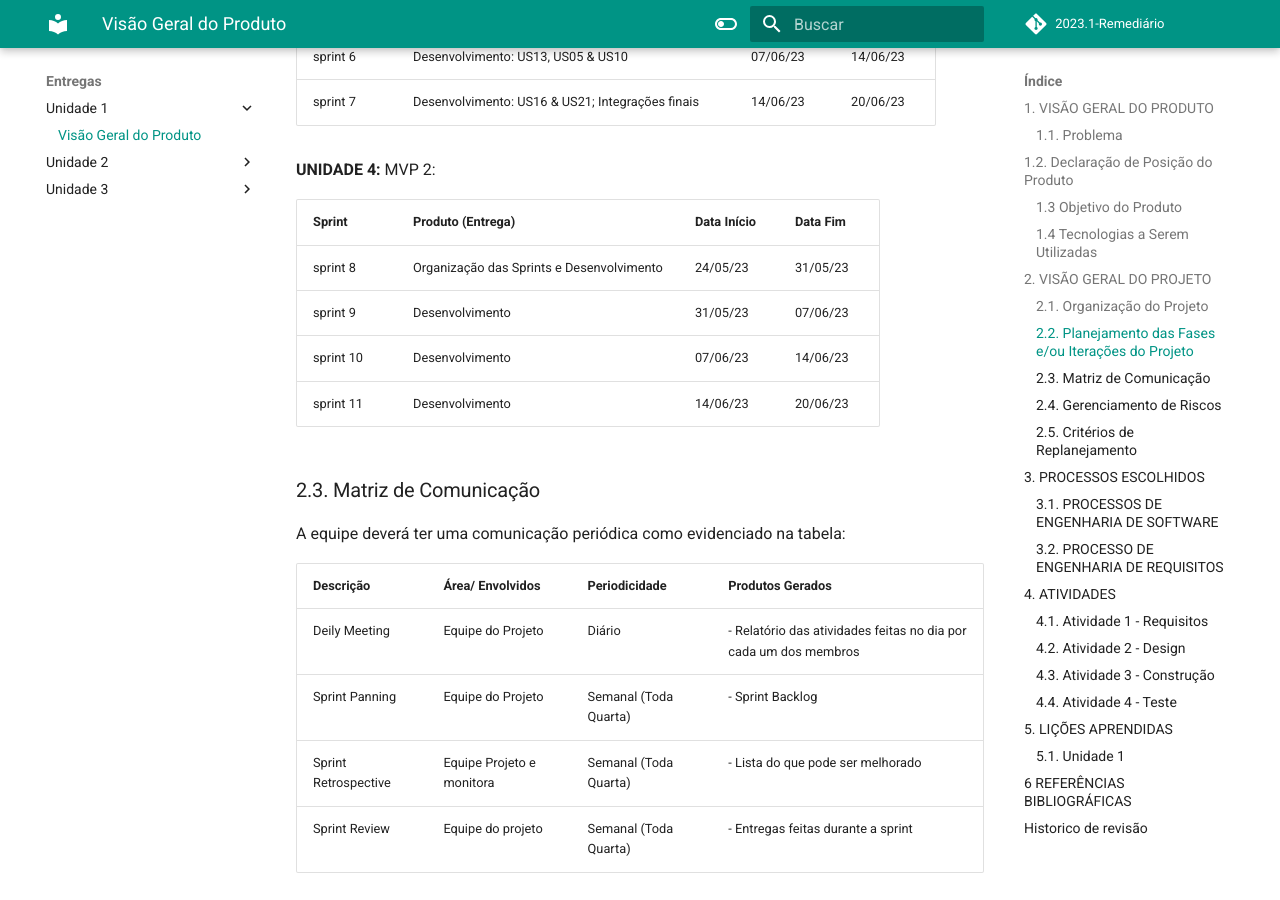
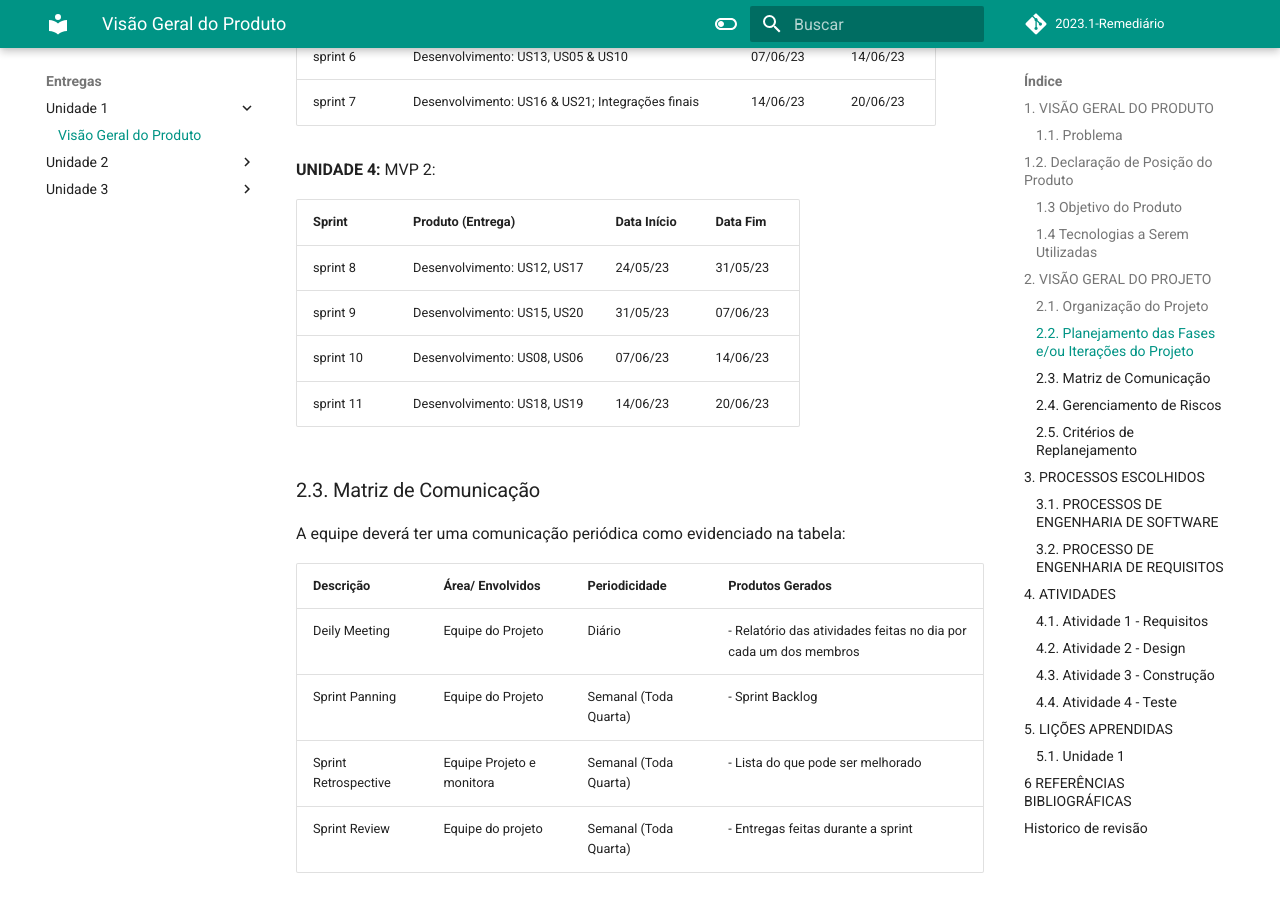
Before and after one commit to mdsreq-fga-unb/2023.1-Remediario, an MkDocs documentation site: the page built from docs/entregas/unidade1/VisaoProdutoProjeto.md, in a window 1280 px wide and 900 px high, scrolled down 3517 px. Built offline with MkDocs 1.6.1 and Material for MkDocs 9.7.7, drawn with Linux system fonts in a browser that asks for light colours; comment, search, counter and statistics services are not loaded.

Commit message:
atualizacao sprints

```diff
--- a/docs/entregas/unidade1/VisaoProdutoProjeto.md
+++ b/docs/entregas/unidade1/VisaoProdutoProjeto.md
@@ -53,54 +53,54 @@ O objetivo principal do produto será fornecer um meio para as pessoas que preci
 
 _Tabela de Organização da Equipe_
 
-| Papel                            | Atribuições                        | Responsável | Participantes |
-| -------------------------------- | ---------------------------------- | ----------- | -------- |
+| Papel                            | Atribuições                        | Responsável | Participantes  |
+| -------------------------------- | ---------------------------------- | ----------- | -------------- |
 | Equipe1: Desenvolvedor Backend   | Garantir percistência de dados     | Rodrigo     | Carlos, Mateus |
-| Equipe 2: Desenvolvedor Frontend | Desenvolver UI                     | Júlio       | Luan, Mateus |
-| Product Owner                    | Garantir interesses do cliente     | Luan        | X |
-| Scrum Master                     | Garantir o uso do scrum            | Júlio       | X |
-| Designer de Interface do Usuário | Desenvolver protótipos visuais     | Luan        | Júlio, Mateus |
-| Engenheiros de Requisitos        | Garantir atulização dos requisitos | Carlos      | Rodrigo |
-| Cliente                          | Definir o valor de negócio         | Mariana     | X |
+| Equipe 2: Desenvolvedor Frontend | Desenvolver UI                     | Júlio       | Luan, Mateus   |
+| Product Owner                    | Garantir interesses do cliente     | Luan        | X              |
+| Scrum Master                     | Garantir o uso do scrum            | Júlio       | X              |
+| Designer de Interface do Usuário | Desenvolver protótipos visuais     | Luan        | Júlio, Mateus  |
+| Engenheiros de Requisitos        | Garantir atulização dos requisitos | Carlos      | Rodrigo        |
+| Cliente                          | Definir o valor de negócio         | Mariana     | X              |
 
 ### 2.2. Planejamento das Fases e/ou Iterações do Projeto
 
 **UNIDADE 2:** Definição do Backlog, Definição das US, Definição do MVP e Protótipo de Alta Fidelidade:
 
-| Sprint   | Produto (Entrega)                               | Data Início | Data Fim |
-| -------- | ----------------------------------------------- | ----------- | -------- |
-| sprint 1 | Elicitação de requisitos e Definição do Backlog | 03/05/23    | 10/05/23 |
-| sprint 2 | Equipe 1: Alterações do Backlog, Definição de US (User Story Mapping) e Definição de MVP <br/> Equipe 2: Protótipo de Alta Fidelidade.                                             | 10/05/22    | 17/05/23 |
-| sprint 3 | Refinamento e Configuração de Ambiente          | 17/05/23    | 23/05/23 |
+| Sprint   | Produto (Entrega)                                                                                                                      | Data Início | Data Fim |
+| -------- | -------------------------------------------------------------------------------------------------------------------------------------- | ----------- | -------- |
+| sprint 1 | Elicitação de requisitos e Definição do Backlog                                                                                        | 03/05/23    | 10/05/23 |
+| sprint 2 | Equipe 1: Alterações do Backlog, Definição de US (User Story Mapping) e Definição de MVP <br/> Equipe 2: Protótipo de Alta Fidelidade. | 10/05/22    | 17/05/23 |
+| sprint 3 | Refinamento e Configuração de Ambiente                                                                                                 | 17/05/23    | 23/05/23 |
 
 **UNIDADE 3:** MVP 1:
 
-| Sprint   | Produto (Entrega)                         | Data Início | Data Fim |
-| -------- | ----------------------------------------- | ----------- | -------- |
-| sprint 4 | Organização das Sprints e Confuguração de ambiente | 24/05/23 | 31/05/23 |
-| sprint 5 | Desenvolvimento: US07, US09 & US11        | 31/05/23 | 07/06/23 |
-| sprint 6 | Desenvolvimento: US13, US05 & US10        | 07/06/23 | 14/06/23 |
-| sprint 7 | Desenvolvimento: US16 & US21; Integrações finais | 14/06/23 | 20/06/23 |
+| Sprint   | Produto (Entrega)                                  | Data Início | Data Fim |
+| -------- | -------------------------------------------------- | ----------- | -------- |
+| sprint 4 | Organização das Sprints e Confuguração de ambiente | 24/05/23    | 31/05/23 |
+| sprint 5 | Desenvolvimento: US07, US09 & US11                 | 31/05/23    | 07/06/23 |
+| sprint 6 | Desenvolvimento: US13, US05 & US10                 | 07/06/23    | 14/06/23 |
+| sprint 7 | Desenvolvimento: US16 & US21; Integrações finais   | 14/06/23    | 20/06/23 |
 
 **UNIDADE 4:** MVP 2:
 
-| Sprint    | Produto (Entrega)                         | Data Início | Data Fim |
-| --------- | ----------------------------------------- | ----------- | -------- |
-| sprint 8  | Organização das Sprints e Desenvolvimento | 24/05/23 | 31/05/23 |
-| sprint 9  | Desenvolvimento                           | 31/05/23 | 07/06/23 |
-| sprint 10 | Desenvolvimento                           | 07/06/23 | 14/06/23 |
-| sprint 11 | Desenvolvimento                           | 14/06/23 | 20/06/23 |
+| Sprint    | Produto (Entrega)           | Data Início | Data Fim |
+| --------- | --------------------------- | ----------- | -------- |
+| sprint 8  | Desenvolvimento: US12, US17 | 24/05/23    | 31/05/23 |
+| sprint 9  | Desenvolvimento: US15, US20 | 31/05/23    | 07/06/23 |
+| sprint 10 | Desenvolvimento: US08, US06 | 07/06/23    | 14/06/23 |
+| sprint 11 | Desenvolvimento: US18, US19 | 14/06/23    | 20/06/23 |
 
 ### 2.3. Matriz de Comunicação
 
 A equipe deverá ter uma comunicação periódica como evidenciado na tabela:
 
-| Descrição | Área/ Envolvidos | Periodicidade | Produtos Gerados |
-| -------------------- | ------------------------- | --------------------- | ---------------- |
+| Descrição            | Área/ Envolvidos          | Periodicidade         | Produtos Gerados                                                 |
+| -------------------- | ------------------------- | --------------------- | ---------------------------------------------------------------- |
 | Deily Meeting        | Equipe do Projeto         | Diário                | - Relatório das atividades feitas no dia por cada um dos membros |
-| Sprint Panning       | Equipe do Projeto         | Semanal (Toda Quarta) | - Sprint Backlog                   |
-| Sprint Retrospective | Equipe Projeto e monitora | Semanal (Toda Quarta) | - Lista do que pode ser melhorado  |
-| Sprint Review        | Equipe do projeto         | Semanal (Toda Quarta) | - Entregas feitas durante a sprint |
+| Sprint Panning       | Equipe do Projeto         | Semanal (Toda Quarta) | - Sprint Backlog                                                 |
+| Sprint Retrospective | Equipe Projeto e monitora | Semanal (Toda Quarta) | - Lista do que pode ser melhorado                                |
+| Sprint Review        | Equipe do projeto         | Semanal (Toda Quarta) | - Entregas feitas durante a sprint                               |
 
 ### 2.4. Gerenciamento de Riscos
 
```
